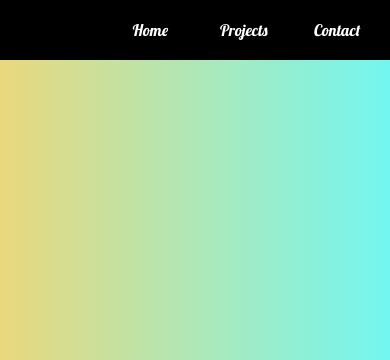
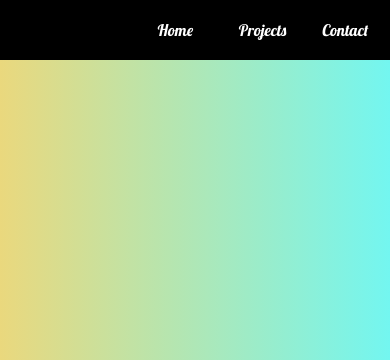
Before and after one commit to VicodinAbuser/Portfolio-Website-FreeCodeCamp-RWDProject, a plain HTML site: page index.html in a window 390 px wide. Shown: the top 360 px of the page. Drawn offline with Linux system fonts and the light colour scheme.

Commit message:
Same thing!

```diff
--- a/style.css
+++ b/style.css
@@ -233,7 +233,7 @@ footer {
 @media (max-width: 800px) {
     .nav-links-list-item {
         display: inline-block;
-        width: 50px;
+        width: 40px;
         height: 40px;
         margin: auto 20px;
         padding-top: 20px;
```
